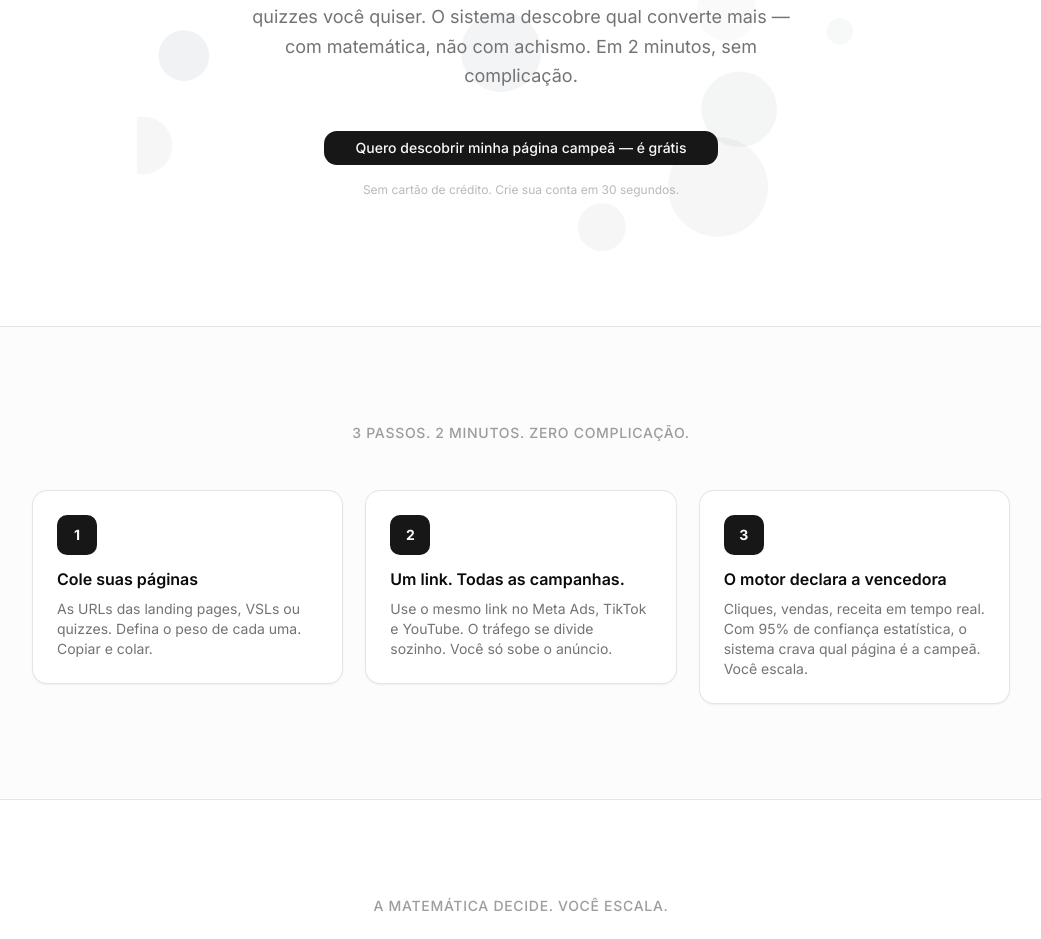
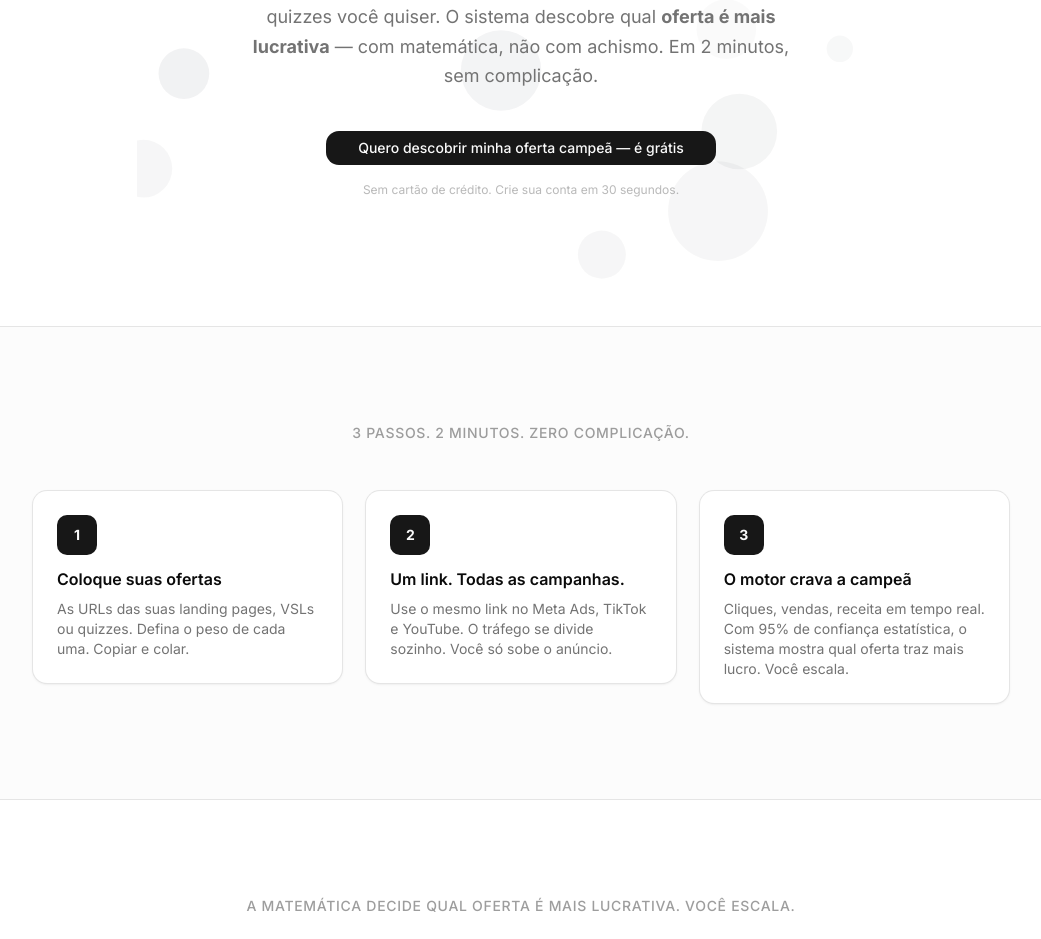
Before and after one commit to phenrimedeiros/splitly-saas, a Next.js app: page / in a window 1280 px wide. Shown: the part 422-1361 px from the top of the page, without its empty margins (119-1160 px from the left). Built offline with nearby package versions, Linux system fonts and the light colour scheme; no server answers.

Commit message:
fix: NEXTAUTH_URL para splitly-saas + rebranding Splitly Lead

```diff
--- a/app/layout.tsx
+++ b/app/layout.tsx
@@ -16,16 +16,16 @@ const jetbrainsMono = JetBrains_Mono({
 })
 
 export const metadata: Metadata = {
-  title: "Splitly — Teste A/B para Tráfego Pago",
+  title: "Splitly Lead — Teste A/B para Tráfego Pago",
   description:
-    "Divida seu tráfego entre múltiplas páginas de destino com um único link. Descubra qual variante converte mais.",
+    "Divida seu tráfego entre múltiplas landing pages com um único link. Descubra qual oferta é mais lucrativa.",
   icons: {
     icon: "/logo-square.png",
   },
   openGraph: {
-    title: "Splitly — Teste A/B para Tráfego Pago",
+    title: "Splitly Lead — Teste A/B para Tráfego Pago",
     description:
-      "Divida seu tráfego entre múltiplas páginas de destino com um único link. Descubra qual variante converte mais.",
+      "Divida seu tráfego entre múltiplas landing pages com um único link. Descubra qual oferta é mais lucrativa.",
     images: ["/logo-square.png"],
   },
 }
--- a/app/page.tsx
+++ b/app/page.tsx
@@ -72,7 +72,7 @@ export default async function LandingPage() {
           </h1>
           <p className="relative z-10 mt-6 text-lg leading-relaxed text-muted-foreground max-w-xl mx-auto">
             Um link divide seu tráfego entre quantas landing pages, VSLs ou
-            quizzes você quiser. O sistema descobre qual converte mais — com
+            quizzes você quiser. O sistema descobre qual <strong>oferta é mais lucrativa</strong> — com
             matemática, não com achismo. Em 2 minutos, sem complicação.
           </p>
           <div className="relative z-10 mt-10">
@@ -81,7 +81,7 @@ export default async function LandingPage() {
                 href={session ? "/dashboard" : "/register"}
                 className={cn(buttonVariants({ size: "lg" }), "rounded-xl px-8 inline-flex relative z-10")}
               >
-                {session ? "Ir para Dashboard" : "Quero descobrir minha página campeã — é grátis"}
+                {session ? "Ir para Dashboard" : "Quero descobrir minha oferta campeã — é grátis"}
               </Link>
             </HeroCTA>
           </div>
@@ -103,9 +103,9 @@ export default async function LandingPage() {
                   <div className="mb-3 flex size-10 items-center justify-center rounded-lg bg-primary text-primary-foreground text-sm font-bold">
                     1
                   </div>
-                  <h3 className="font-semibold text-foreground">Cole suas páginas</h3>
+                  <h3 className="font-semibold text-foreground">Coloque suas ofertas</h3>
                   <p className="mt-2 text-sm text-muted-foreground">
-                    As URLs das landing pages, VSLs ou quizzes. Defina o peso de
+                    As URLs das suas landing pages, VSLs ou quizzes. Defina o peso de
                     cada uma. Copiar e colar.
                   </p>
                 </div>
@@ -127,10 +127,10 @@ export default async function LandingPage() {
                   <div className="mb-3 flex size-10 items-center justify-center rounded-lg bg-primary text-primary-foreground text-sm font-bold">
                     3
                   </div>
-                  <h3 className="font-semibold text-foreground">O motor declara a vencedora</h3>
+                  <h3 className="font-semibold text-foreground">O motor crava a campeã</h3>
                   <p className="mt-2 text-sm text-muted-foreground">
                     Cliques, vendas, receita em tempo real. Com 95% de confiança
-                    estatística, o sistema crava qual página é a campeã. Você escala.
+                    estatística, o sistema mostra qual oferta traz mais lucro. Você escala.
                   </p>
                 </div>
               </ScrollReveal>
@@ -142,7 +142,7 @@ export default async function LandingPage() {
           <div className="mx-auto max-w-4xl px-6 text-center">
             <ScrollReveal>
               <p className="text-sm font-medium text-muted-foreground/70 uppercase tracking-wider mb-6">
-                A matemática decide. Você escala.
+                A matemática decide qual oferta é mais lucrativa. Você escala.
               </p>
             </ScrollReveal>
             <ScrollReveal>
@@ -186,7 +186,7 @@ export default async function LandingPage() {
       </main>
 
       <footer className="border-t border-border py-8 text-center text-sm text-muted-foreground/70">
-        Splitly — Um link. Múltiplos destinos. A página campeã na sua mão.
+        Splitly Lead — Um link. Múltiplos destinos. Descubra qual oferta é mais lucrativa.
       </footer>
     </div>
   )
```
